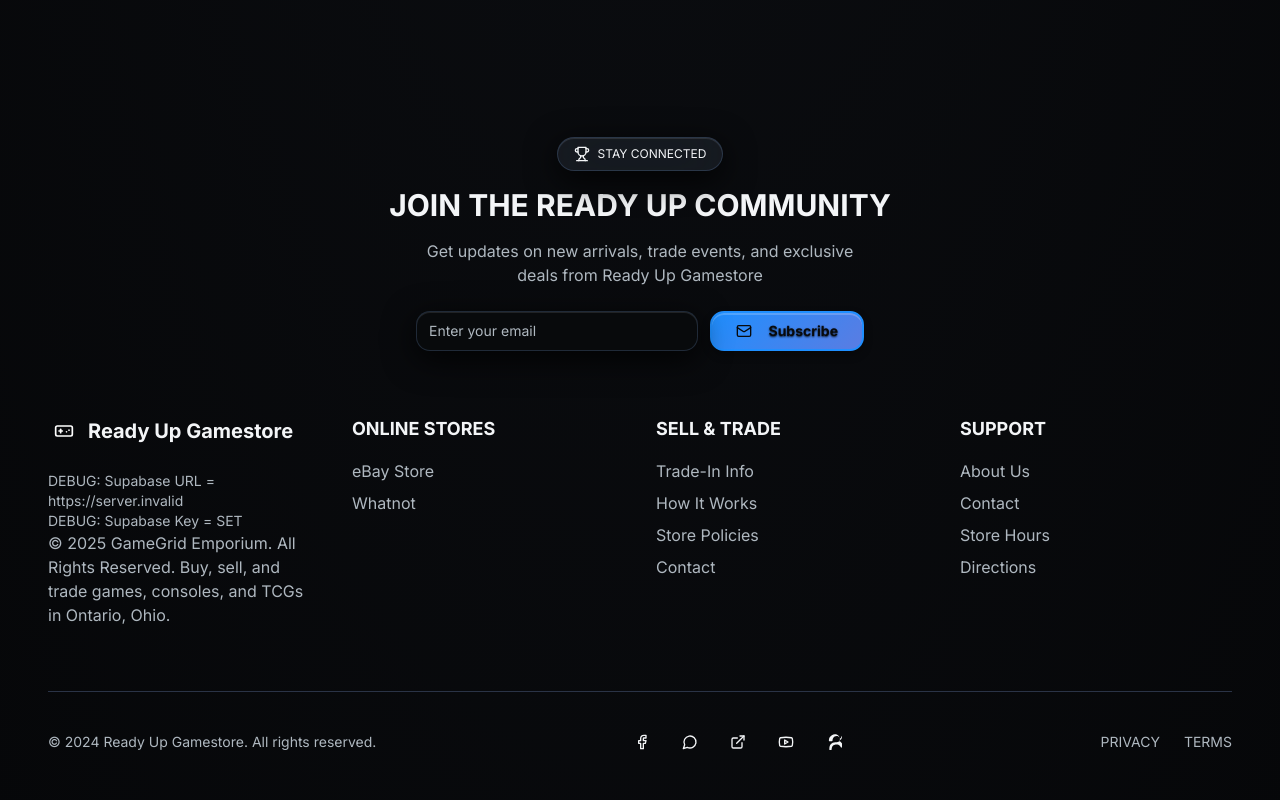
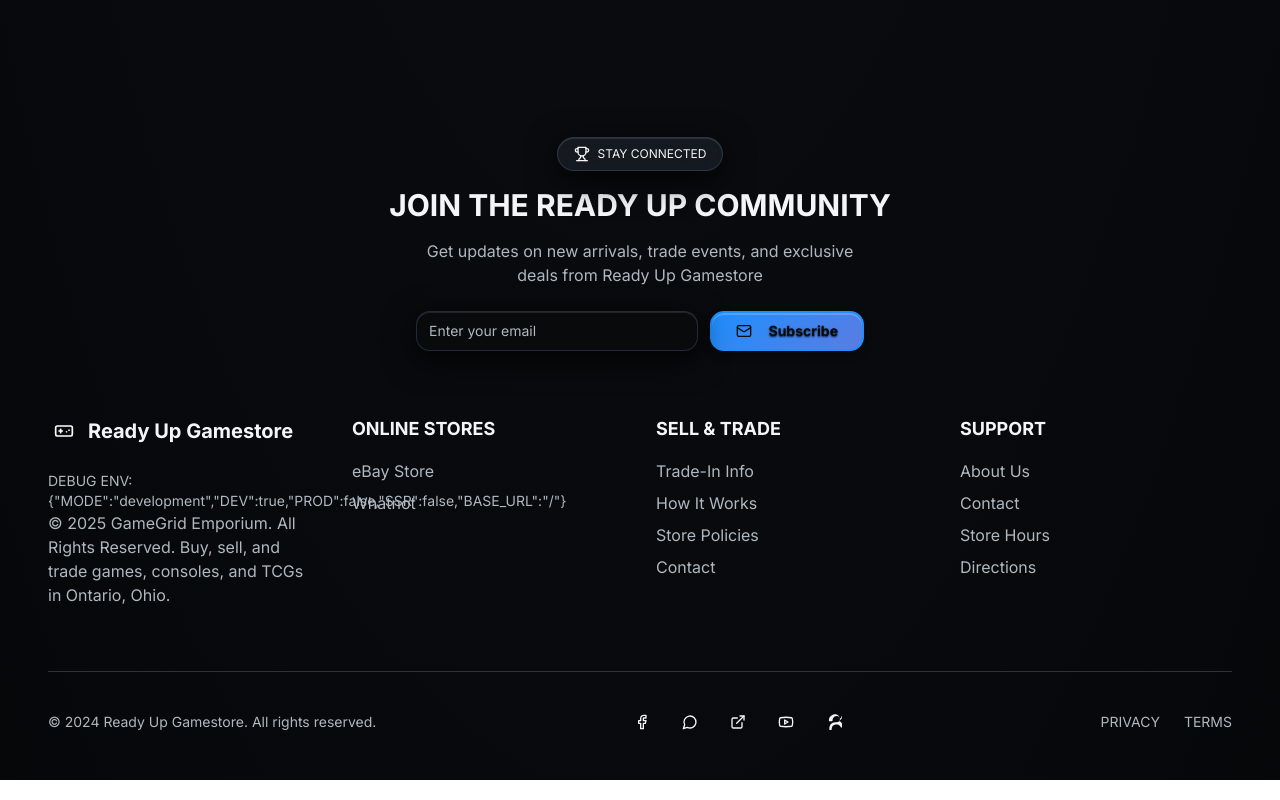
Before and after one commit to ReadyUpOhio/readyup-website-local, a React (Vite) app: page /blog in a window 1280 px wide. Shown: the part 2904-3704 px from the top of the page. Built offline with nearby package versions, Linux system fonts and the light colour scheme; no server answers.

Commit message:
feat: display all env vars in footer for debug

```diff
--- a/src/components/Footer.tsx
+++ b/src/components/Footer.tsx
@@ -83,8 +83,7 @@ const Footer = () => {
               </div>
               <span className="text-xl font-bold gradient-text-fighter font-orbitron">Ready Up Gamestore</span>
             </div>
-            <p className="text-sm text-muted-foreground">DEBUG: Supabase URL = {import.meta.env.VITE_SUPABASE_URL || 'NOT SET'}</p>
-<p className="text-sm text-muted-foreground">DEBUG: Supabase Key = {import.meta.env.VITE_SUPABASE_ANON_KEY ? 'SET' : 'NOT SET'}</p>
+            <p className="text-sm text-muted-foreground">DEBUG ENV: {JSON.stringify(import.meta.env)}</p>
             <p className="text-muted-foreground text-sm lg:text-base font-orbitron">
               &copy; {new Date().getFullYear()} GameGrid Emporium. All Rights Reserved.
               Buy, sell, and trade games, consoles, and TCGs in Ontario, Ohio.
```
